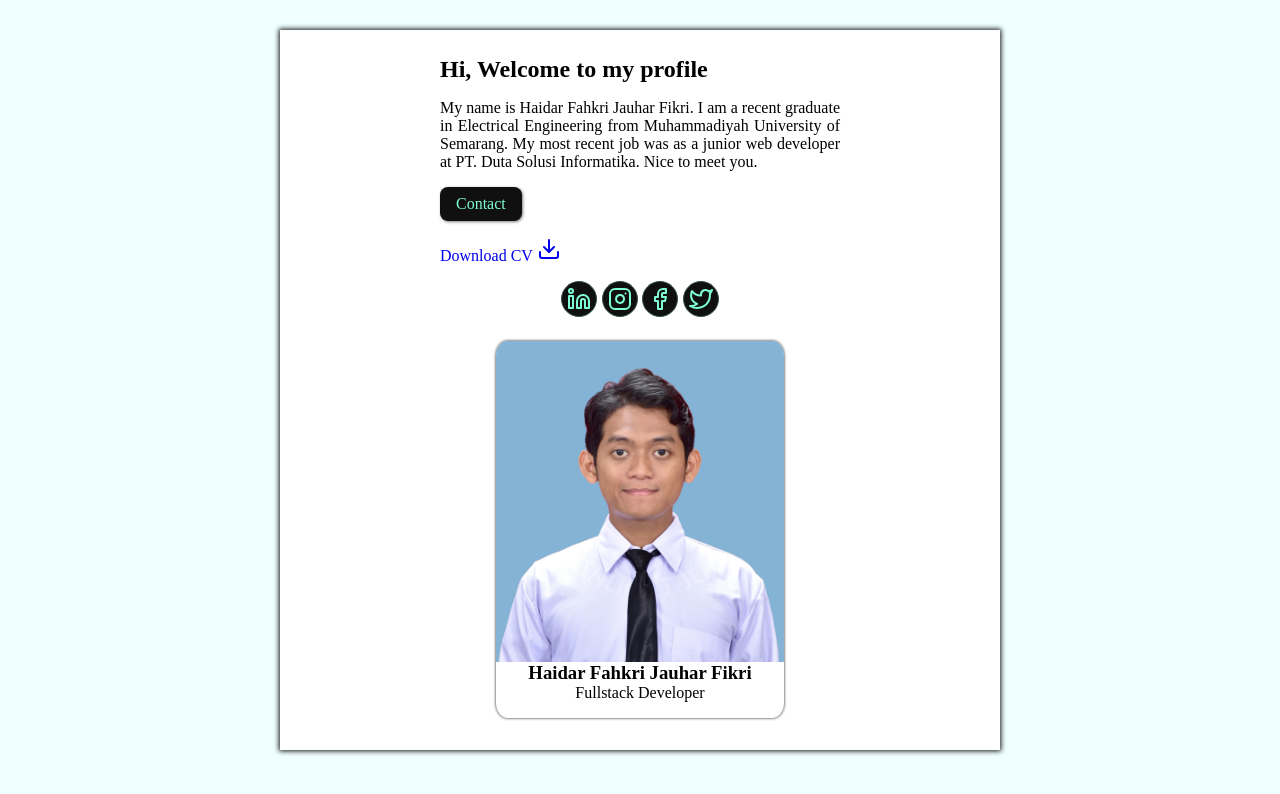
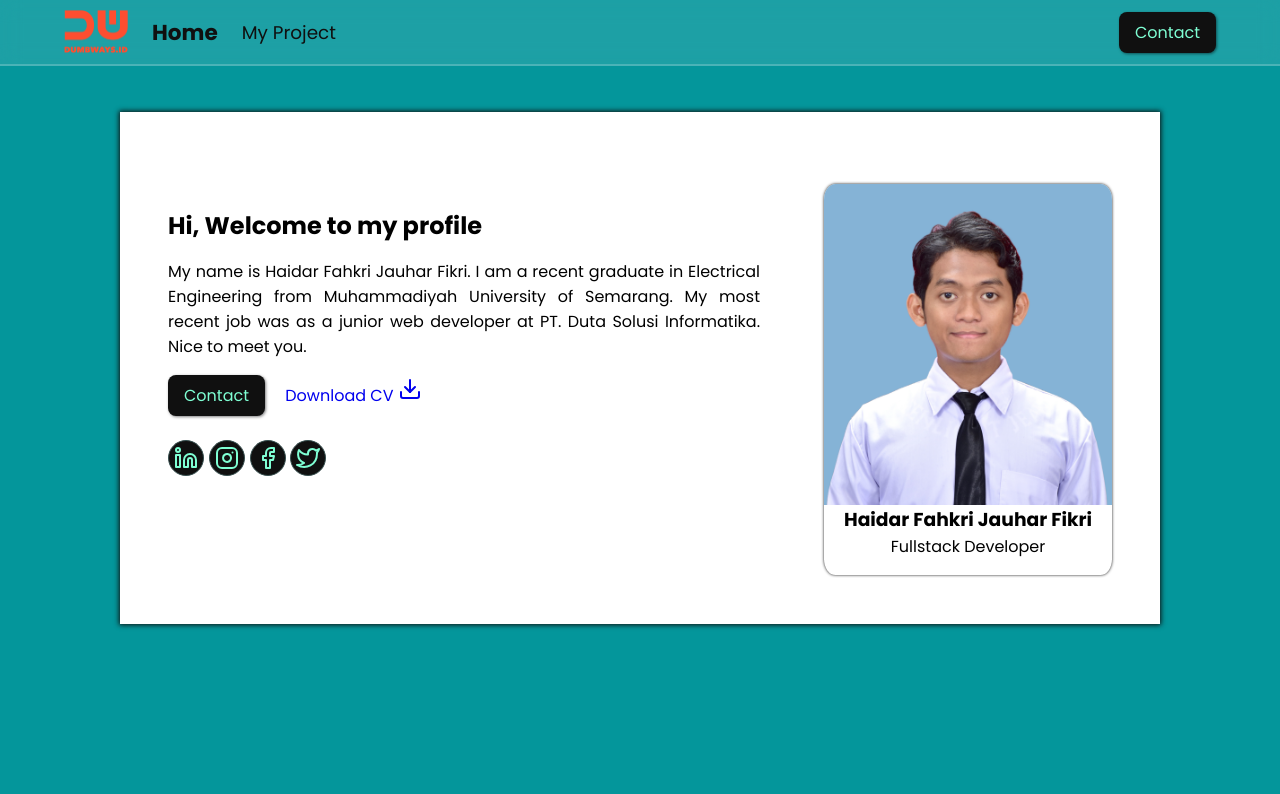
Before and after one commit to Haidar07/day1, a plain HTML site: page index.html in a window 1280 px wide. Drawn offline with nearby package versions, Linux system fonts and the light colour scheme.

Commit message:
mengganti layout yang kemarin, menambahkan halaman untuk contact me dan juga navbar

```diff
--- a/css/style.css
+++ b/css/style.css
@@ -1,3 +1,5 @@
+@import url("https://fonts.googleapis.com/css2?family=Poppins:wght@400;700&display=swap");
+
 * {
   margin: 0;
   padding: 0;
@@ -5,59 +7,129 @@
   outline: none;
   border: none;
   text-decoration: none;
+  font-family: "Poppins", sans-serif;
 }
 
-body{
-    background-color: azure;
-}
-.container {
-    width: 45rem;
-    height: 45rem;
-    background-color: #ffffff;
-    margin: 30px auto;
-    box-shadow: 0 0 5px 1px #101010;
-    padding: 10px;
+body {
+  background-color: rgb(4, 150, 155);
 }
 
-.container .content {
-    width: 25rem;
-    margin: 1rem auto 1rem;
-    padding: 0;
-    /* Menghapus properti height */
+.navbar {
+  display: flex;
+  width: 100%;
+  position: fixed;
+  top: 0;
+  justify-content: space-between;
+  background-color: rgba(255, 255, 255, 0.1);
+  border-bottom: 2px solid rgba(255, 255, 255, 0.2);
+  padding: 10px 4rem;
+  backdrop-filter: blur(10px);
 }
 
-.container .content h2 {
-    margin-bottom: 1rem;
+.navbar::before {
+  content: "";
+  position: absolute;
+  top: 0;
+  left: -100%;
+  width: 100%;
+  height: 100%;
+  background: linear-gradient(
+    90deg,
+    transparent,
+    rgba(255, 255, 255, 0.4),
+    transparent
+  );
+  transition: 0.5s;
+}
+.navbar:hover::before {
+  left: 100%;
 }
 
-.container .content p {
-    text-align: justify;
+.navbar .bagian-kiri-nav {
+  display: flex;
+  align-items: center;
+  gap: 1.5rem;
 }
 
-.container .content .tombol {
-  margin-top: 1rem;
-  display: inline-block;
-  padding: .5rem 1rem;
+.navbar .bagian-kiri-nav .text1-nav {
+  font-weight: 700;
+  color: #101010;
+  font-size: 1.35rem;
+}
+
+.navbar .bagian-kiri-nav .text2-nav {
+  font-weight: 400;
+  color: #101010;
+  font-size: 1.15rem;
+}
+
+.navbar .bagian-kiri-nav img {
+  width: 4rem;
+}
+
+.navbar .bagian-kanan-nav {
+  display: flex;
+  align-items: center;
+}
+
+.navbar .bagian-kanan-nav a {
+  /* margin-top: 1rem; */
+  /* display: flex;
+  align-items: center; */
+  padding: 0.5rem 1rem;
   font-size: 1rem;
   color: aquamarine;
-  background-color:#101010;
+  background-color: #101010;
   border-radius: 0.5rem;
   box-shadow: 1px 1px 3px rgba(1, 1, 3, 0.5);
 }
 
-.container .content .cv {
-    display: block;
-    margin-top: 1rem;
+/* Masuk Konten */
+
+.container {
+  display: flex;
+  width: 65rem;
+  height: 32rem;
+  background-color: #ffffff;
+  box-shadow: 0 0 5px 1px #101010;
+  margin: 7rem auto;
+  padding: 1rem;
+}
+
+.container .content-kiri {
+    padding: 5rem 2rem;
+}
+
+.container .content-kanan {
+    padding: 2rem;
+}
+
+.container .content-kiri h2 {
   margin-bottom: 1rem;
 }
 
-.container .content .sosmed {
-    display: flex;
-    justify-content: center;
-    gap: .3rem;
+.container .content-kiri p {
+  text-align: justify;
 }
 
-.container .content .sosmed a {
+.container .content-kiri .tombol {
+  margin: 1rem 1rem 0 0;
+  display: inline-block;
+  padding: 0.5rem 1rem;
+  font-size: 1rem;
+  color: aquamarine;
+  background-color: #101010;
+  border-radius: 0.5rem;
+  box-shadow: 1px 1px 3px rgba(1, 1, 3, 0.5);
+}
+
+.container .content-kiri .sosmed {
+  display: flex;
+  gap: 0.3rem;
+  margin-top: 1.5rem;
+}
+
+.container .content-kiri .sosmed a {
   display: flex;
   width: 2.25rem;
   height: 2.25rem;
@@ -69,24 +141,24 @@ body{
   border-radius: 50%;
 }
 
-.container .content .card-profile {
-    width: 18rem ;
+.container .content-kanan .card-profile {
+  width: 18rem;
   margin: 1.5rem auto;
   box-shadow: 0 0 3px 0 #101010;
   border-radius: 4%;
   overflow: hidden;
 }
 
-.container .content .card-profile img {
+.container .content-kanan .card-profile img {
   width: 100%;
   display: block;
 }
 
-.container .content .card-profile h3 {
+.container .content-kanan .card-profile h3 {
   text-align: center;
 }
 
-.container .content .card-profile p {
+.container .content-kanan .card-profile p {
   text-align: center;
   margin-bottom: 1rem;
 }
--- /dev/null
+++ b/css/style_contact.css
@@ -0,0 +1,117 @@
+@import url("https://fonts.googleapis.com/css2?family=Poppins:wght@400;700&display=swap");
+
+* {
+  margin: 0;
+  padding: 0;
+  box-sizing: border-box;
+  outline: none;
+  border: none;
+  text-decoration: none;
+  font-family: "Poppins", sans-serif;
+}
+
+body {
+  background-color: rgb(4, 150, 155);
+}
+
+/* NAVBAR */
+
+.navbar {
+  display: flex;
+  width: 100%;
+  position: fixed;
+  top: 0;
+  justify-content: space-between;
+  background-color: rgba(255, 255, 255, 0.1);
+  border-bottom: 2px solid rgba(255, 255, 255, 0.2);
+  padding: .6rem 10rem .6rem 6rem;
+  backdrop-filter: blur(10px);
+}
+
+.navbar::before {
+  content: "";
+  position: absolute;
+  top: 0;
+  left: -100%;
+  width: 100%;
+  height: 100%;
+  background: linear-gradient(
+    90deg,
+    transparent,
+    rgba(255, 255, 255, 0.4),
+    transparent
+  );
+  transition: 0.5s;
+}
+.navbar:hover::before {
+  left: 100%;
+}
+
+.navbar .bagian-kiri-nav {
+  display: flex;
+  align-items: center;
+}
+
+.navbar .bagian-kanan-nav .text1-nav {
+  font-weight: 700;
+  color: #101010;
+  font-size: 1.35rem;
+}
+
+.navbar .bagian-kanan-nav .text2-nav {
+  font-weight: 400;
+  color: #101010;
+  font-size: 1.15rem;
+}
+
+.navbar .bagian-kiri-nav img {
+  width: 4rem;
+}
+
+.navbar .bagian-kanan-nav {
+  display: flex;
+  align-items: center;
+  gap: 1rem;
+}
+
+/* Contact Section */
+.contact .main-contact {
+    display: flex;
+    flex-direction: column;
+    align-items: center;
+    justify-content: center;
+    min-height: 100vh;
+}
+
+.contact .main-contact h2 {
+    margin-bottom: 2rem;
+}
+
+.contact .main-contact .input-form {
+    display: flex;
+    flex-direction: column;
+    margin-bottom: 1rem;
+}
+
+.contact .main-contact .input-form .inputan,
+.contact .main-contact .input-form #subject {
+    width: 21rem;
+    height: 2rem;
+    border-radius: 3px;
+    box-shadow: 0 0 5px .5px #101010;
+}
+
+#tm {
+    height: 5rem;
+    margin-bottom: 2rem;
+}
+
+.contact .main-contact .btn .submit {
+    width: 6rem;
+    height: 2rem;
+    border-radius: 10px;
+    cursor: pointer;
+    color: rgb(4, 150, 155);
+    background-color: rgb(34,50,67);
+    margin-left: 15rem;
+}
--- a/index.html
+++ b/index.html
@@ -8,13 +8,26 @@
     <link rel="stylesheet" href="css/style.css">
 </head>
 <body>
+    <!-- Navbar -->
+    <nav class="navbar">
+        <div class="bagian-kiri-nav">
+            <img src="aset/logo-navbar.png" alt="Logo">
+            <a href="#" class="text1-nav">Home</a>
+            <a href="#" class="text2-nav">My Project</a>
+        </div>
+        <div class="bagian-kanan-nav">
+            <a href="contact_page.html" class="tombol" target="_blank">Contact</a>
+        </div>
+    </nav>
+
+    <!-- Bagian Konten -->
     <div class="container">
-        <div class="content">
+        <div class="content-kiri">
             <h2>Hi, Welcome to my profile</h2>
             <p>
                 My name is Haidar Fahkri Jauhar Fikri. I am a recent graduate in Electrical Engineering from Muhammadiyah University of Semarang. My most recent job was as a junior web developer at PT. Duta Solusi Informatika. Nice to meet you.
             </p>
-            <a href="#" class="tombol">Contact</a>
+            <a href="contact_page.html" class="tombol" target="_blank">Contact</a>
             <a href="aset/CV (1).pdf" target="_blank" class="cv">Download CV <i data-feather="download"></i></a>
             <div class="sosmed">
                 <a href="#"><i data-feather="linkedin"></i></a>
@@ -22,6 +35,8 @@
                 <a href="#"><i data-feather="facebook"></i></a>
                 <a href="#"><i data-feather="twitter"></i></a>
             </div>
+        </div>
+        <div class="content-kanan">
             <div class="card-profile">
                 <img src="aset/foto-profile.png" alt="Photo Profile">
                 <h3>Haidar Fahkri Jauhar Fikri</h3>
```
Also changed, not shown: contact_page.html (added, +55 -0 lines), aset/logo-navbar.png (added). Lines whose indentation alone changed are shown as unchanged.
